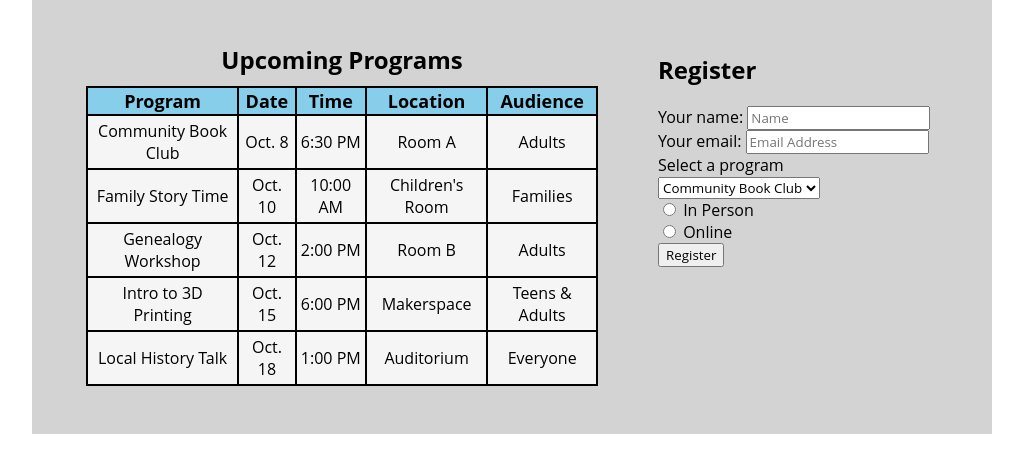
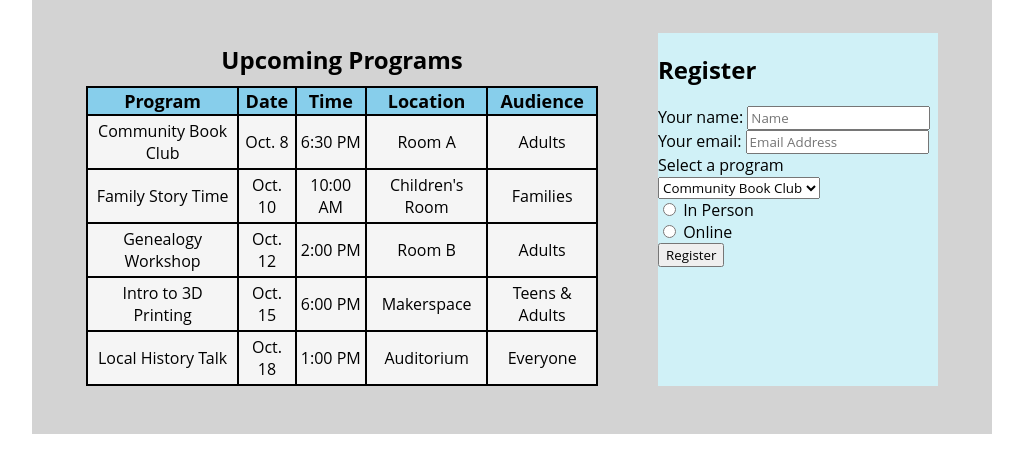
Before and after one commit to cbailey326/lis-753-fall-2026, a plain HTML site: page exercise07.html in a window 1280 px wide. Shown: the part 205-678 px from the top of the page, without its empty margins (128-1151 px from the left). Drawn offline with Linux system fonts and the light colour scheme.

Commit message:
exercise 13 edit 2

```diff
--- a/style.css
+++ b/style.css
@@ -167,3 +167,7 @@ caption {
   padding: 12px;
   animation: fade-in 1.2s ease-out;
 }
+
+aside {
+  background-color: #D0F1F7;
+}
```
